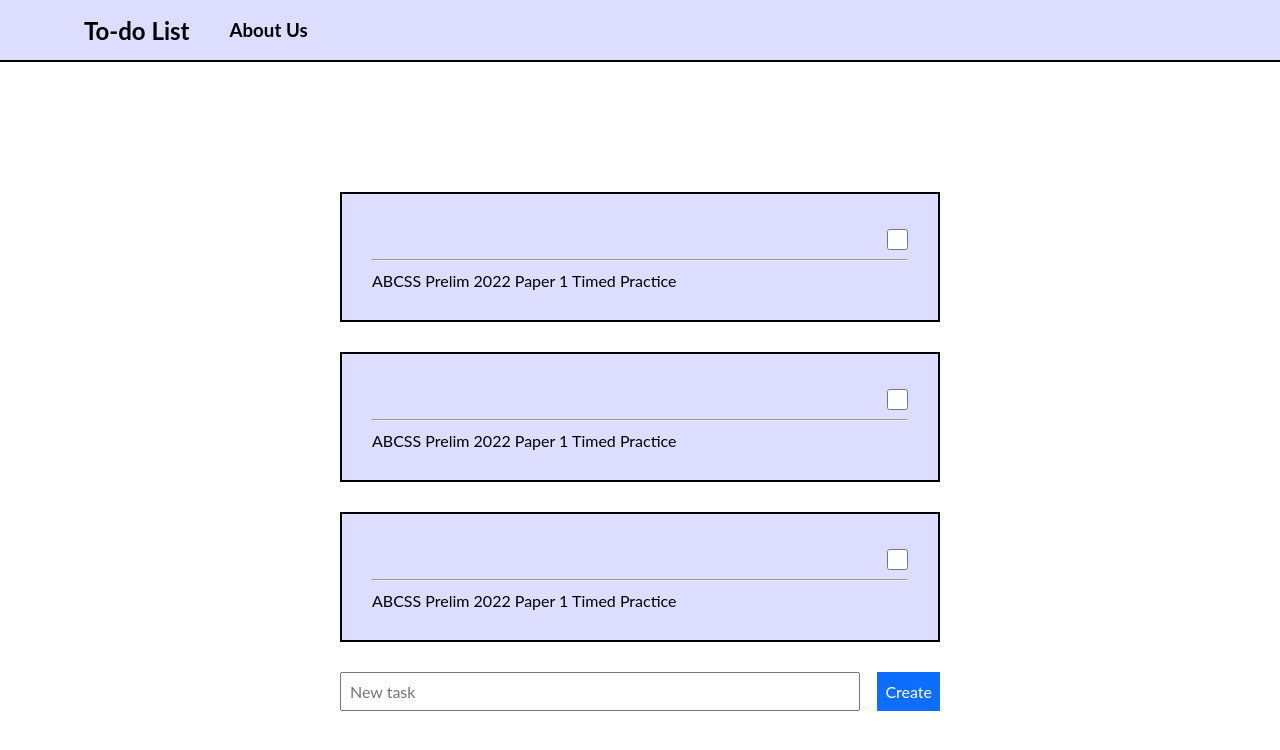
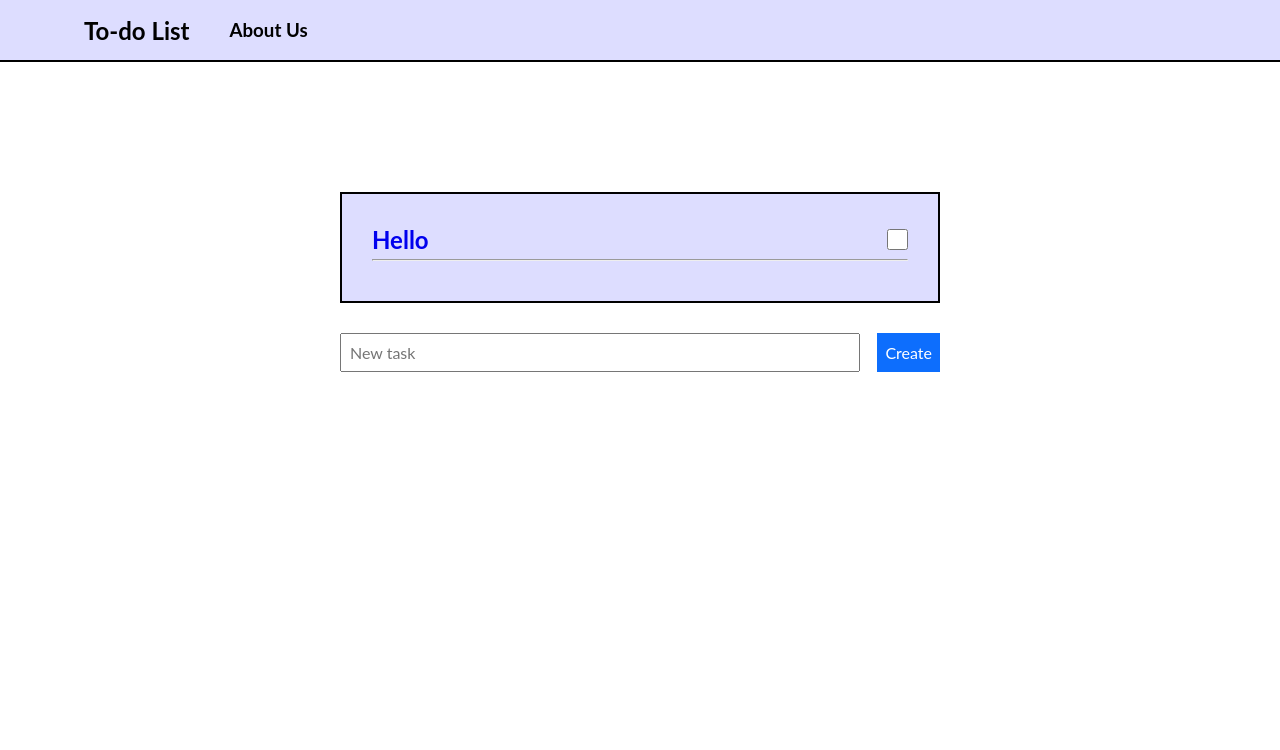
Before and after one commit to jh2946/angular-workshop-complete, an Angular app in the folder project/: page / in a window 1280 px wide. Shown: the top 750 px of the page. Built offline with nearby package versions, Linux system fonts and the light colour scheme.

Commit message:
checkbox toggling

```diff
--- a/project/src/app/home/home.component.css
+++ b/project/src/app/home/home.component.css
@@ -36,6 +36,9 @@ div.task a.edit-link {
 div.task.completed {
     opacity: 50%;
 }
+div.hide-completed div.task.completed {
+    display: none;
+}
 div#create {
     width: min(600px, 60vw);
     display: flex;
@@ -58,3 +61,8 @@ div#create button {
     cursor: pointer;
     border: none;
 }
+div.tasklist .completed {
+    background-color: red;
+    font-family: Courier New;
+    display: none;
+}
--- a/project/src/app/home/home.component.html
+++ b/project/src/app/home/home.component.html
@@ -1,4 +1,4 @@
-<div class="lmao">
+<div class="tasklist">
     <!-- <div class="task">
         <div class="top-row">
             <a href="history_homework.html" class="edit-link">
@@ -9,8 +9,6 @@
         <hr>
         <p>ABCSS Prelim 2022 Paper 1 Timed Practice</p>
     </div> -->
-    <app-task/>
-    <app-task/>
     <app-task/>
     <!-- <div class="completed task">
         <div class="top-row">
@@ -27,3 +25,11 @@
         <button>Create</button>
     </div>
 </div>
+<!--
+<div *ngFor="let task of [tasklist]" [task]="task">
+    <app-task
+    [title]="task.title"
+    [description]="task.description"
+    />
+
+</div> -->
--- a/project/src/app/home/home.component.ts
+++ b/project/src/app/home/home.component.ts
@@ -9,5 +9,10 @@ import { TaskComponent } from '../task/task.component';
   styleUrl: './home.component.css'
 })
 export class HomeComponent {
-
+  tasklist = [
+    {
+      title: 'First task',
+      description: 'My first task!'
+    }
+  ];
 }
--- a/project/src/app/task/task.component.html
+++ b/project/src/app/task/task.component.html
@@ -1,10 +1,10 @@
-<div class="task">
+<div class="task hahaha" [ngClass]="{'completed': isChecked}">
     <div class="top-row">
         <a href="history_homework.html" class="edit-link">
-            <h2>{{ title }}</h2>
+            <h2>Hello</h2>
         </a>
-        <input class="task-checkbox" type="checkbox">
+        <input class="task-checkbox" type="checkbox" (click)="toggle($event)">
     </div>
     <hr>
-    <p>ABCSS Prelim 2022 Paper 1 Timed Practice</p>
+    <p>{{ description }}</p>
 </div>
--- a/project/src/app/task/task.component.ts
+++ b/project/src/app/task/task.component.ts
@@ -1,12 +1,18 @@
+import { NgClass } from '@angular/common';
 import { Component, Input } from '@angular/core';
 
 @Component({
   selector: 'app-task',
   standalone: true,
-  imports: [],
+  imports: [NgClass],
   templateUrl: './task.component.html',
   styleUrl: './task.component.css'
 })
 export class TaskComponent {
   @Input() title = '';
+  @Input() description = '';
+  isChecked = false;
+  toggle($event: any) {
+    this.isChecked = !this.isChecked
+  }
 }
```
